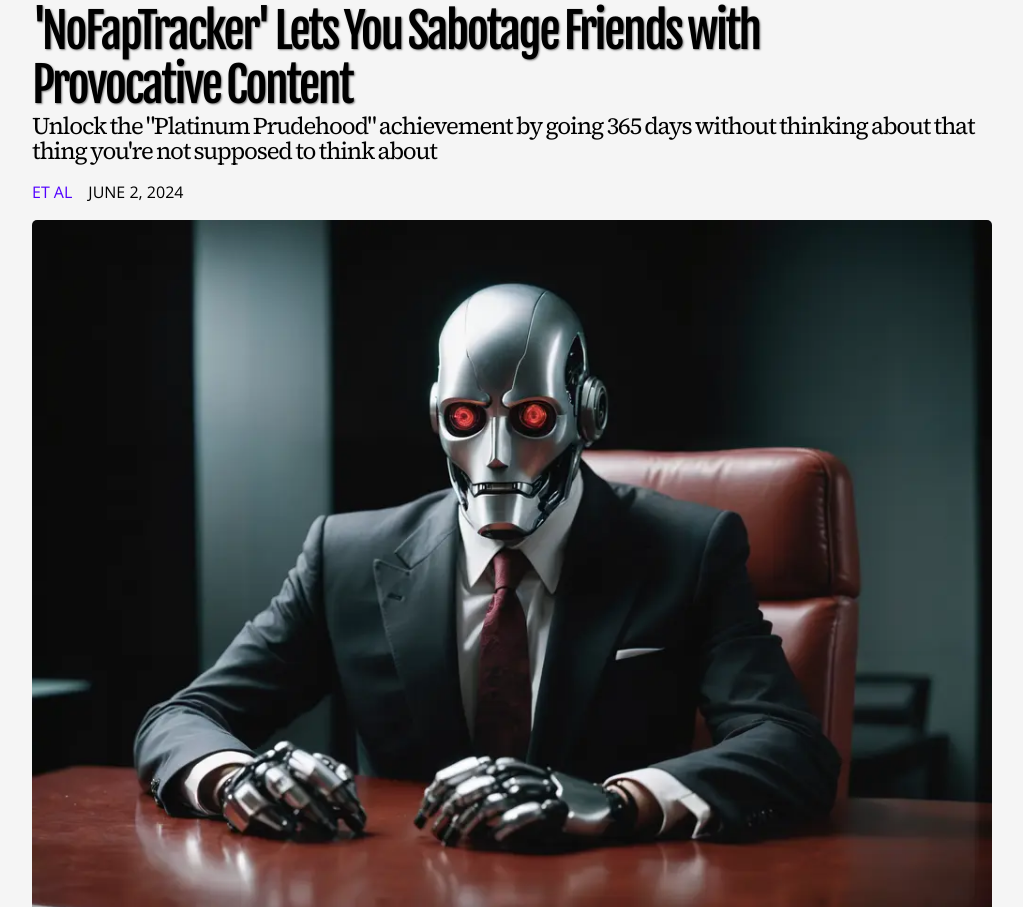
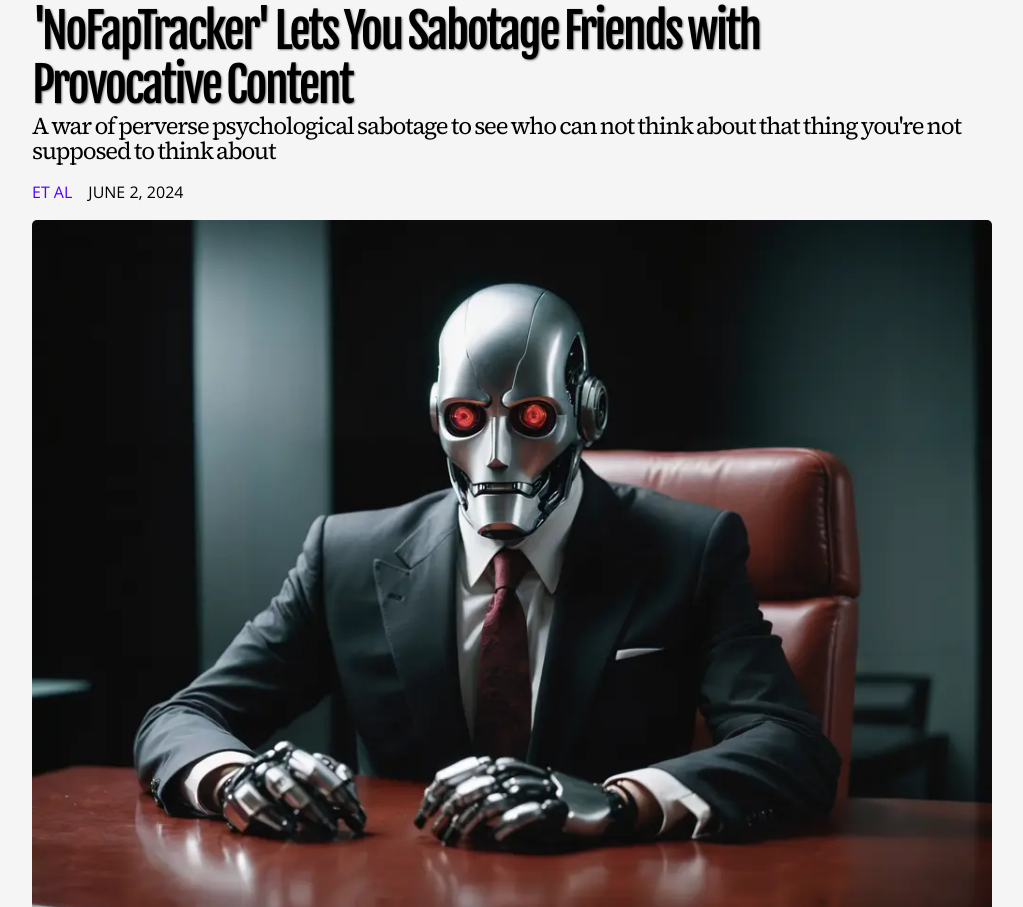
Before and after one commit to orbithammer/theGlitch, a React (Vite) app: page / in a window 1280 px wide. Shown: the part 869-1776 px from the top of the page, without its empty margins (128-1151 px from the left). Built offline with nearby package versions, Linux system fonts and the light colour scheme; a web font is replaced by a local one.

Commit message:
subhead rewrite

```diff
--- a/src/data/articles.ts
+++ b/src/data/articles.ts
@@ -591,7 +591,7 @@
         img: `/images/20240602-nofaptracker-lets-you.webp`,
         alt: `man holding two blue balls with a crowd of mostly women behind him`,
         header: `'NoFapTracker' Lets You Sabotage Friends with Provocative Content`,
-        subhead: `Unlock the "Platinum Prudehood" achievement by going 365 days without thinking about that thing you're not supposed to think about`,
+        subhead: `A war of perverse psychological sabotage to see who can not think about that thing you're not supposed to think about`,
         author: `Et Al`,
         datePublished: new Date(2024,5,2,8,30),
         articleBody: [
```
